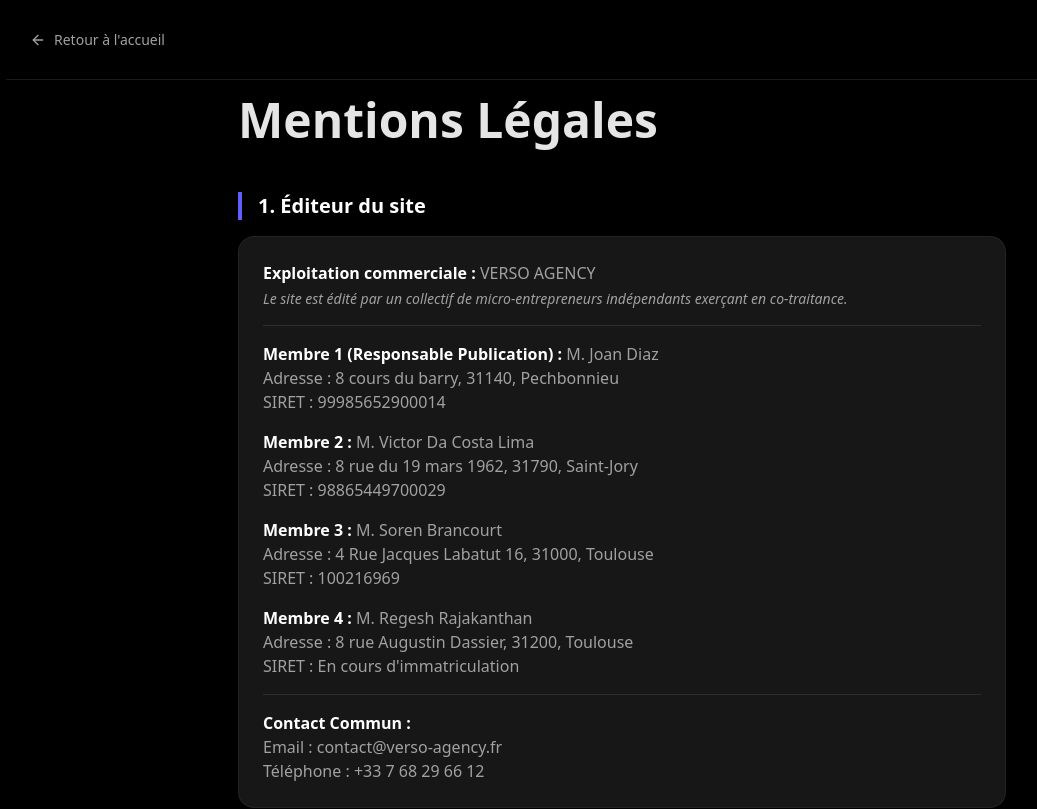
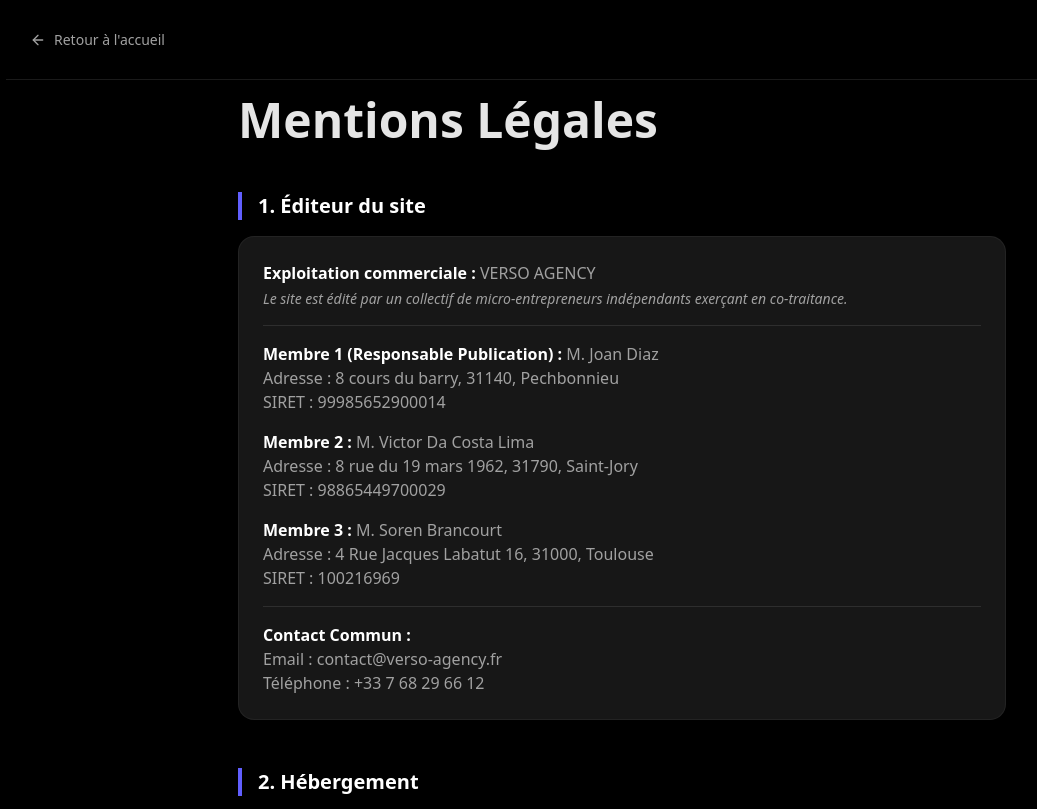
Before and after one commit to versodirection/verso-agency, a Next.js app: page /mentions-legales in a window 1280 px wide. Shown: the top 809 px of the page, without its empty margins (18-1055 px from the left). Built offline with nearby package versions, Linux system fonts and the light colour scheme.

Commit message:
Supression Regesh

```diff
--- a/app/mentions-legales/page.tsx
+++ b/app/mentions-legales/page.tsx
@@ -105,15 +105,6 @@
                   <p>SIRET : 100216969</p>
               </div>
 
-              <div>
-                  <p><strong className="text-white">Membre 4 :</strong> M. Regesh Rajakanthan</p>
-                  <p>Adresse : 8 rue Augustin Dassier, 31200, Toulouse</p>
-                  <p>SIRET : En cours d'immatriculation</p>
-              </div>
-
-
-
-
               <hr className="border-white/10" />
 
               <div>
```
